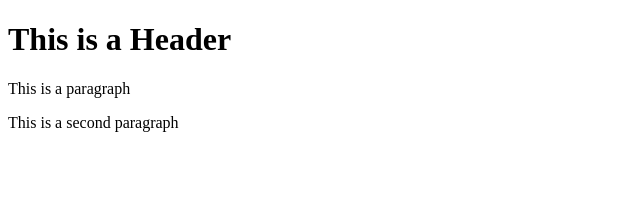
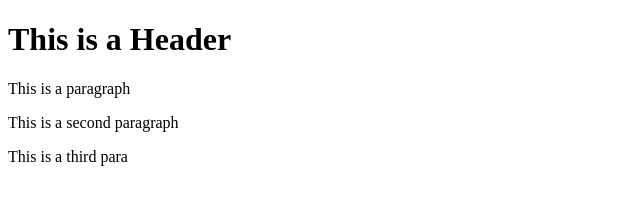
Before and after one commit to utkarshiam/vigility, a website: page index.html in a window 1280 px wide. Shown: the whole page, without its empty margins (0-640 px from the left). Drawn offline with Linux system fonts and the light colour scheme.

Commit message:
fifth commit

```diff
--- a/index.html
+++ b/index.html
@@ -6,5 +6,6 @@
         <h1>This is a Header</h1>
         <p>This is a paragraph</p>
         <p>This is a second paragraph</p>
+        <p>This is a third para</p>
     </body>
 </html>
```
